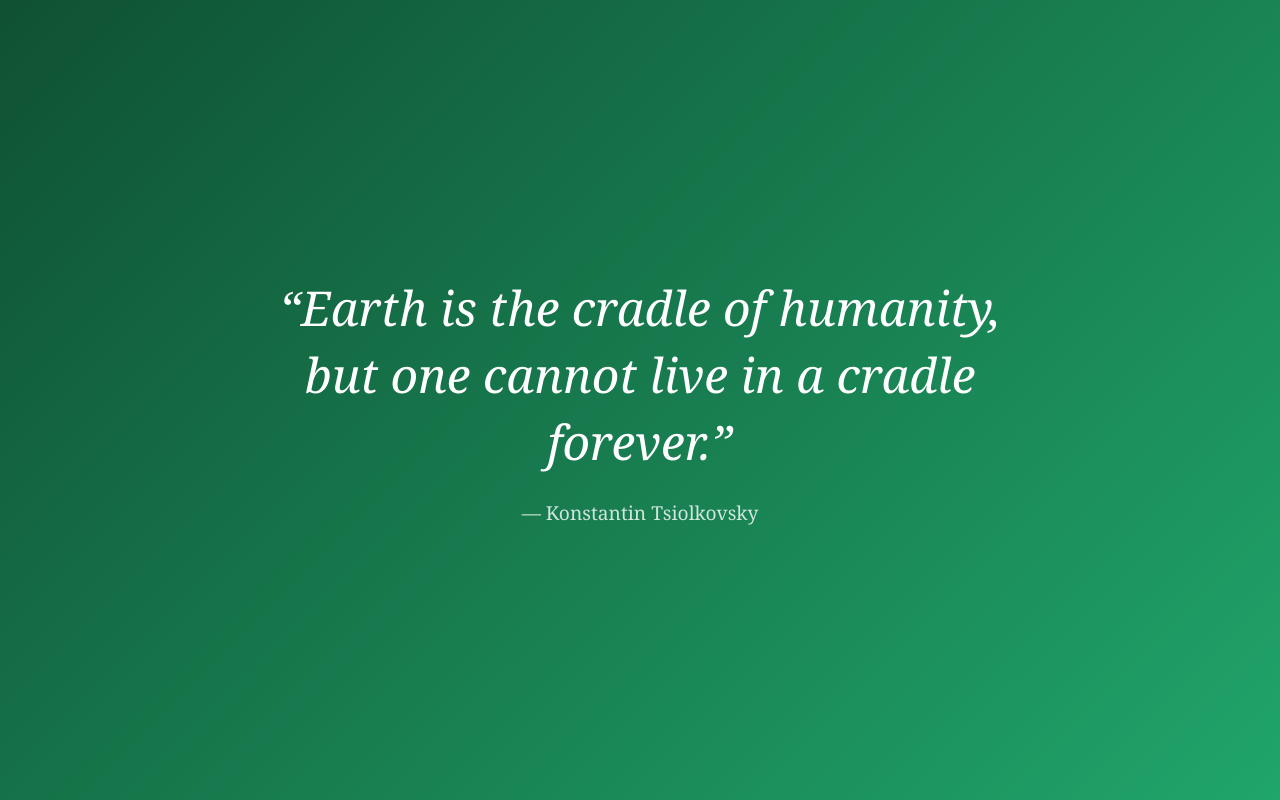
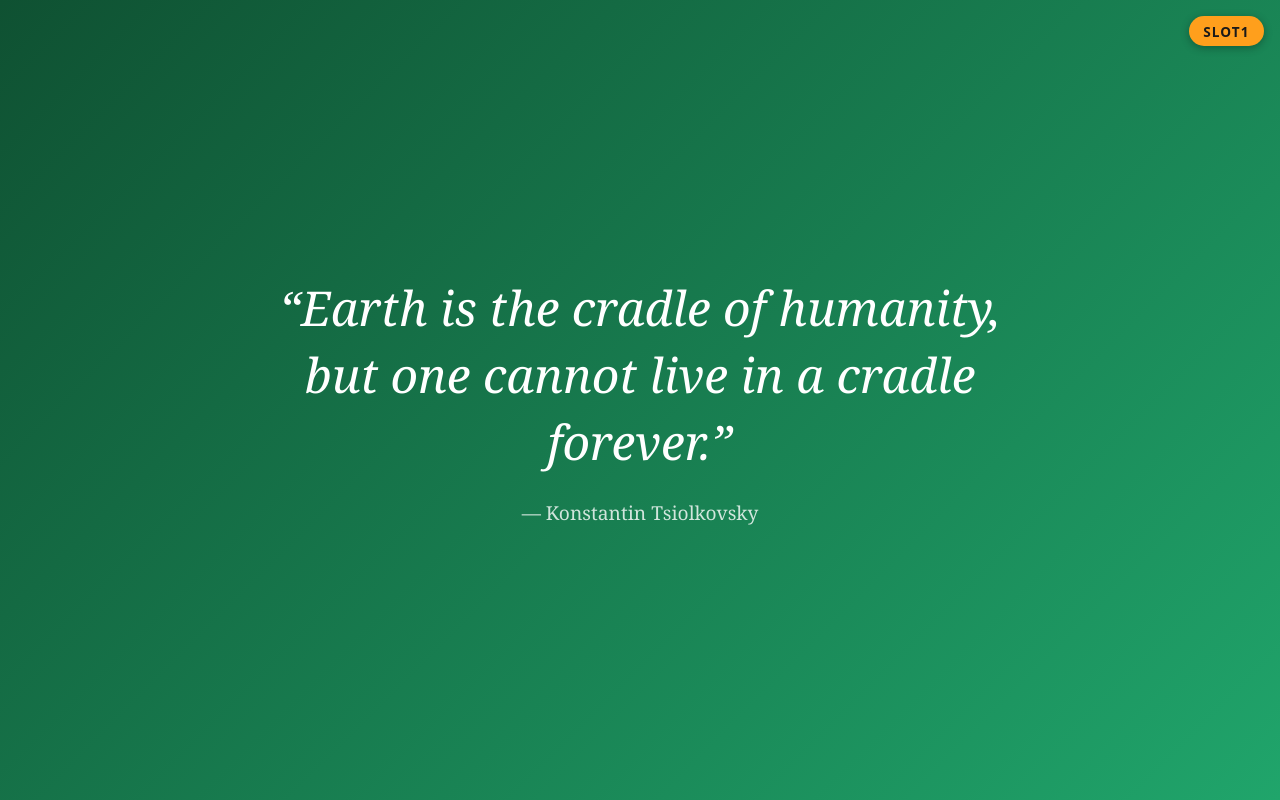
Before and after one commit to drk-bit/DesTest-Slot1, a website: page public/index.html in a window 1280 px wide. Drawn offline with Linux system fonts and the light colour scheme; a web font is replaced by a local one.

Commit message:
Add Slot1 pill to top right

```diff
--- a/public/index.html
+++ b/public/index.html
@@ -21,12 +21,28 @@
       padding: 2rem;
       box-sizing: border-box;
     }
+    .pill {
+      position: fixed;
+      top: 1rem;
+      right: 1rem;
+      background: #ff9f1c;
+      color: #1a1a1a;
+      font-family: system-ui, sans-serif;
+      font-size: 0.85rem;
+      font-weight: 700;
+      letter-spacing: 0.08em;
+      text-transform: uppercase;
+      padding: 0.35rem 0.9rem;
+      border-radius: 999px;
+      box-shadow: 0 2px 8px rgba(0, 0, 0, 0.3);
+    }
     blockquote { max-width: 800px; margin: 0; }
     p { font-size: clamp(1.6rem, 4vw, 3rem); font-style: italic; line-height: 1.4; margin: 0 0 1.5rem; }
     footer { font-size: 1.2rem; opacity: 0.8; }
   </style>
 </head>
 <body>
+  <span class="pill">Slot1</span>
   <blockquote>
     <p>“Earth is the cradle of humanity, but one cannot live in a cradle forever.”</p>
     <footer>— Konstantin Tsiolkovsky</footer>
```
